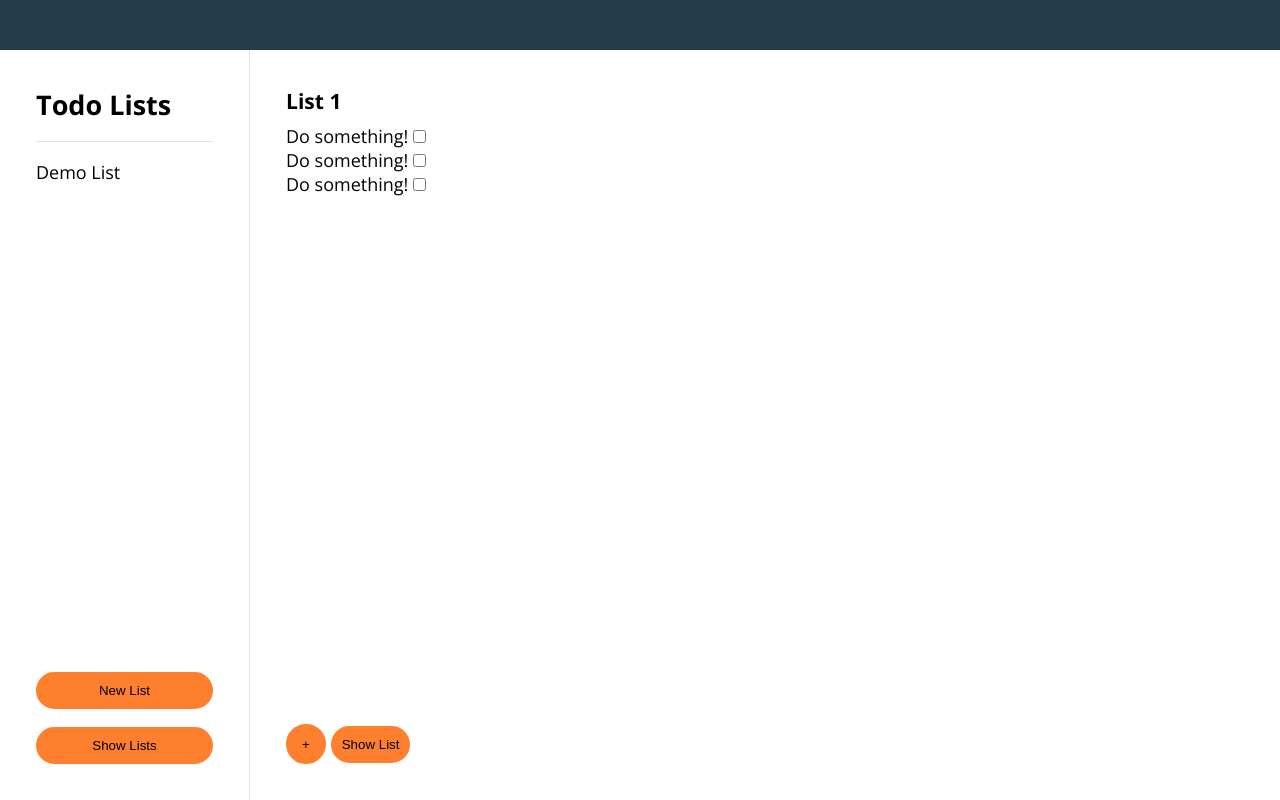
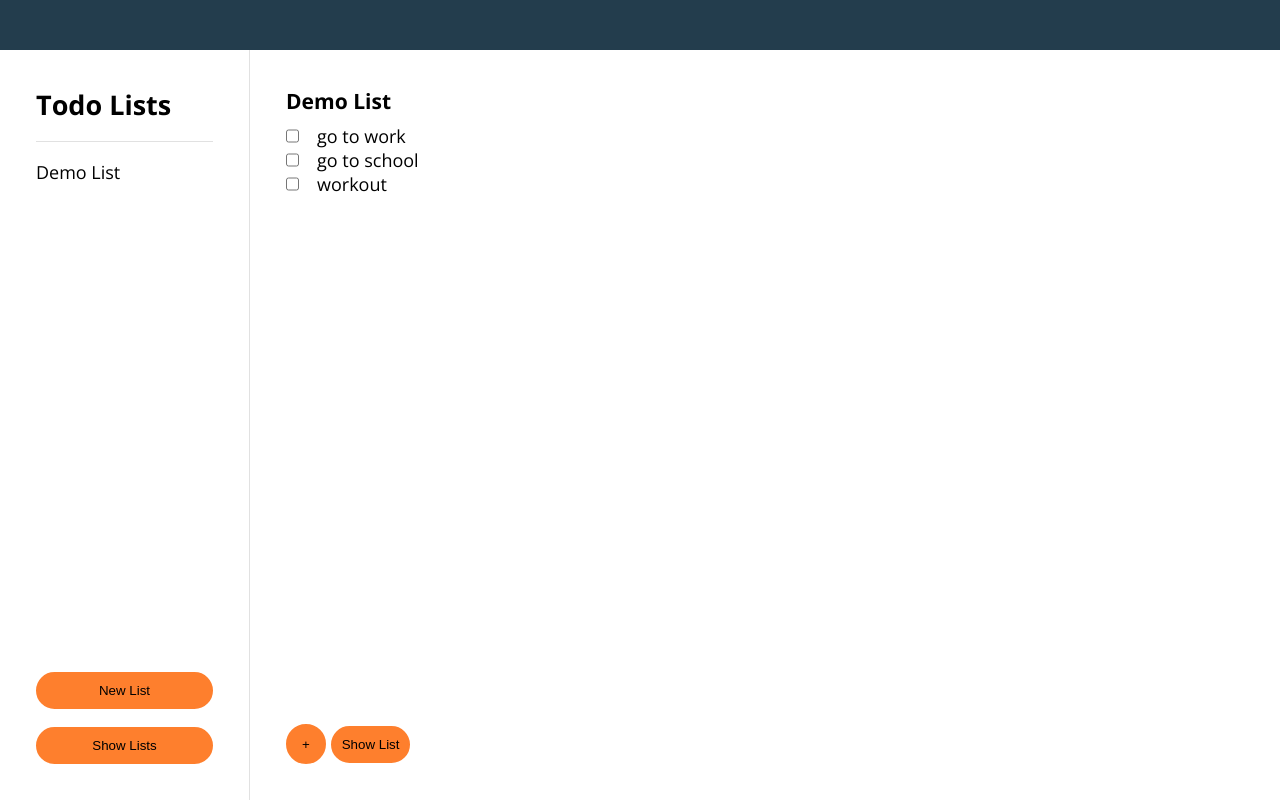
Before and after one commit to jamesspearsv/todo-list, a website built with webpack: page src/template.html in a window 1280 px wide. Built offline with nearby package versions, Linux system fonts and the light colour scheme.

Commit message:
Continued work on ViewController

```diff
--- a/src/components/appController.js
+++ b/src/components/appController.js
@@ -1,5 +1,6 @@
 import { List } from "./list";
 import { Task } from "./task";
+import { findListIndex } from "./utils";
 
 export const AppController = (() => {
   const makeList = (listName) => {
@@ -15,9 +16,23 @@ export const AppController = (() => {
     console.log(Notebook);
   };
 
+  const makeTask = (name) => {
+    const task = new Task(name);
+    return task;
+  };
+
+  const addTask = (Notebook, listID) => {
+    // Add task to list
+    const activeList = findListIndex(Notebook, listID);
+
+    console.log(activeList);
+  };
+
   return {
     makeList,
     addList,
     showAllLists,
+    makeTask,
+    addTask,
   };
 })();
--- /dev/null
+++ b/src/components/utils.js
@@ -0,0 +1,4 @@
+export function findListIndex(Notebook, id) {
+  const list = Notebook.find((list) => list.id === id);
+  return list;
+}
--- a/src/components/viewController.js
+++ b/src/components/viewController.js
@@ -1,3 +1,5 @@
+import { findListIndex } from "./utils";
+
 export const ViewController = (() => {
   //   Control view and DOM interactions
   const updateNav = (Notebook) => {
@@ -7,10 +9,8 @@ export const ViewController = (() => {
     for (const list of Notebook) {
       const navItem = document.createElement("li");
 
-      console.log(list);
-
       navItem.addEventListener("click", () => {
-        console.log("click: view controller");
+        updateList(Notebook, list.id);
       });
 
       navItem.classList.add("nav-item");
@@ -22,5 +22,34 @@ export const ViewController = (() => {
     }
   };
 
-  return { updateNav };
+  const updateList = (Notebook, listID) => {
+    const activeList = findListIndex(Notebook, listID);
+
+    console.log(activeList);
+
+    const heading = document.getElementById("main-heading");
+    heading.textContent = activeList.name;
+
+    const list = document.getElementById("todo-list");
+
+    list.replaceChildren();
+
+    for (let task in activeList.tasks) {
+      const listItem = document.createElement("li");
+
+      listItem.classList.add("todo-list-item");
+      const p = document.createElement("p");
+      p.textContent = activeList.tasks[task];
+
+      const input = document.createElement("input");
+      input.setAttribute("type", "checkbox");
+
+      listItem.appendChild(input);
+      listItem.appendChild(p);
+
+      list.appendChild(listItem);
+    }
+  };
+
+  return { updateNav, updateList };
 })();
--- a/src/main.js
+++ b/src/main.js
@@ -3,10 +3,7 @@ import { AppController } from "./components/appController";
 import { ViewController } from "./components/viewController";
 
 // App State and Data
-const Notebook = [];
-const State = {
-  curentList: 1,
-};
+const Notebook = []; // Array of objects
 
 document.addEventListener("DOMContentLoaded", () => {
   //
@@ -18,18 +15,17 @@ document.addEventListener("DOMContentLoaded", () => {
   const tempList = AppController.makeList("Demo List");
   tempList.id = 0;
   tempList.tasks = ["go to work", "go to school", "workout"];
+
   AppController.addList(Notebook, tempList);
   ViewController.updateNav(Notebook);
+  ViewController.updateList(Notebook, tempList.id);
 
   // Add new task
   document.getElementById("new-task-button").addEventListener("click", () => {
-    // const input = prompt("New Task?");
-    // const task = AppController.makeTask(input);
-    const list = document.getElementById("0");
-
-    console.log(list.id);
-
-    // AppController.addTask(Notebook);
+    const input = prompt("New Task?");
+    const task = AppController.makeTask(input);
+    const listID = document.getElementById("main-heading");
+    AppController.addTask(Notebook, listID);
   });
 
   //   Show list
@@ -49,6 +45,4 @@ document.addEventListener("DOMContentLoaded", () => {
   document.getElementById("show-lists-button").addEventListener("click", () => {
     AppController.showAllLists(Notebook);
   });
-
-  window.State = State;
 });
--- a/src/styles/style.css
+++ b/src/styles/style.css
@@ -64,6 +64,11 @@ main {
   overflow-y: scroll;
 }
 
+.todo-list-item {
+  display: flex;
+  gap: 1rem;
+}
+
 .todo-list-item * {
   display: inline;
 }
--- a/src/template.html
+++ b/src/template.html
@@ -20,21 +20,8 @@
         </button>
       </nav>
       <main>
-        <h3>List 1</h3>
-        <ul class="todo-list">
-          <li class="todo-list-item">
-            <p>Do something!</p>
-            <input type="checkbox" name="" id="" />
-          </li>
-          <li class="todo-list-item">
-            <p>Do something!</p>
-            <input type="checkbox" name="" id="" />
-          </li>
-          <li class="todo-list-item">
-            <p>Do something!</p>
-            <input type="checkbox" name="" id="" />
-          </li>
-        </ul>
+        <h3 id="main-heading"></h3>
+        <ul class="todo-list" id="todo-list"></ul>
         <div id="action-bar">
           <button class="circular-button button" id="new-task-button">
             <p>+</p>
```
